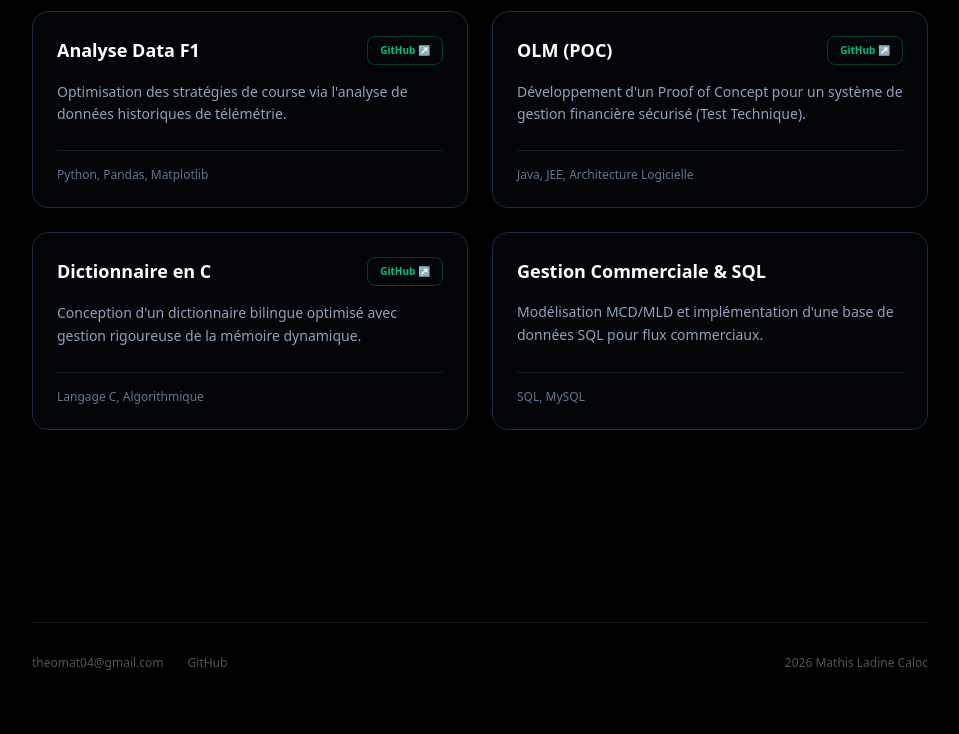
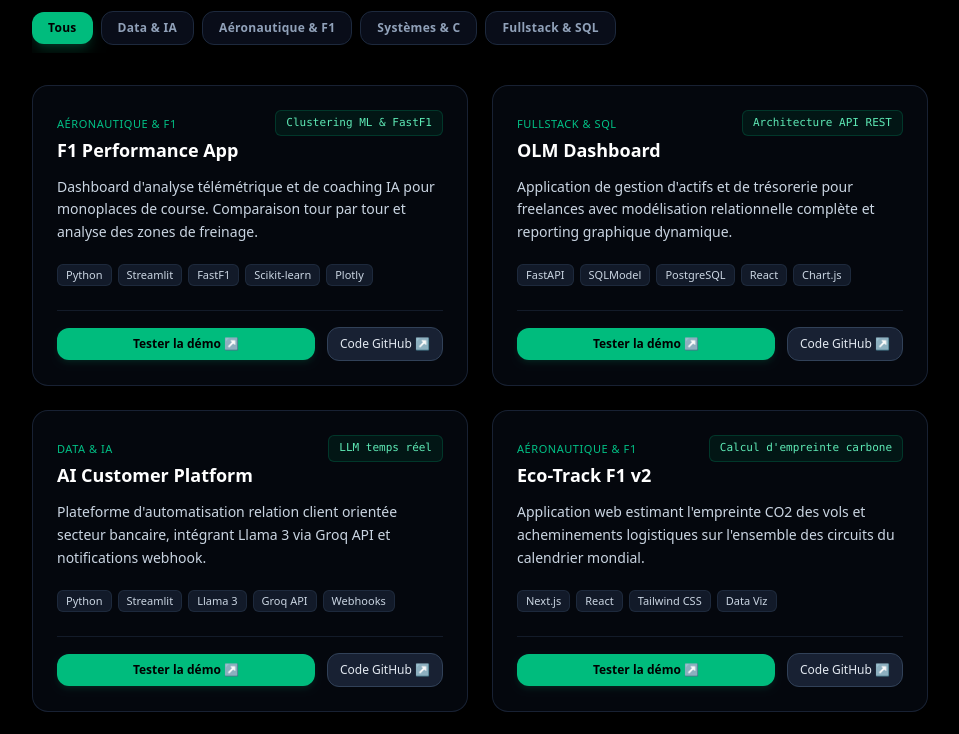
Before and after one commit to MathisLc25/cv-data-green, a Next.js app: page / in a window 1280 px wide. Shown: the part 1780-2514 px from the top of the page, without its empty margins (160-1119 px from the left). Built offline with nearby package versions, Linux system fonts and the light colour scheme.

Commit message:
feat: refonte visuelle des cartes projets avec filtres et accès demos

```diff
--- a/src/components/ProjectCard.tsx
+++ b/src/components/ProjectCard.tsx
@@ -1,66 +1,206 @@
 "use client";
 
-const projects = [
+import { useState } from "react";
+
+type ProjectCategory = "Tous" | "Data & IA" | "Aéronautique & F1" | "Systèmes & C" | "Fullstack & SQL";
+
+interface Project {
+  title: string;
+  category: "Data & IA" | "Aéronautique & F1" | "Systèmes & C" | "Fullstack & SQL";
+  desc: string;
+  metric?: string;
+  tech: string[];
+  github: string;
+  demo?: string;
+}
+
+const projects: Project[] = [
+  // --- TES PROJETS EXISTANTS & CLÉS ---
   {
-    title: "Analyse Data F1",
-    desc: "Optimisation des stratégies de course via l'analyse de données historiques de télémétrie.",
-    tech: "Python, Pandas, Matplotlib",
-    link: "https://github.com/MathisLc25/f1-tire-analysis"
+    title: "F1 Performance App",
+    category: "Aéronautique & F1",
+    metric: "Clustering ML & FastF1",
+    desc: "Dashboard d'analyse télémétrique et de coaching IA pour monoplaces de course. Comparaison tour par tour et analyse des zones de freinage.",
+    tech: ["Python", "Streamlit", "FastF1", "Scikit-learn", "Plotly"],
+    github: "https://github.com/MathisLc25/F1_Performance_App",
+    demo: "https://share.streamlit.io"
   },
   {
-    title: "OLM (POC)",
-    desc: "Développement d'un Proof of Concept pour un système de gestion financière sécurisé (Test Technique).",
-    tech: "Java, JEE, Architecture Logicielle",
-    link: "https://github.com/MathisLc25/JEECE-LedgerOne-Test-Technique"
+    title: "OLM Dashboard",
+    category: "Fullstack & SQL",
+    metric: "Architecture API REST",
+    desc: "Application de gestion d'actifs et de trésorerie pour freelances avec modélisation relationnelle complète et reporting graphique dynamique.",
+    tech: ["FastAPI", "SQLModel", "PostgreSQL", "React", "Chart.js"],
+    github: "https://github.com/MathisLc25/OLM-Dashboard",
+    demo: "https://olm-dashboard.vercel.app"
   },
   {
-    title: "Dictionnaire en C",
-    desc: "Conception d'un dictionnaire bilingue optimisé avec gestion rigoureuse de la mémoire dynamique.",
-    tech: "Langage C, Algorithmique",
-    link: "https://github.com/MathisLc25/Projet-C-"
+    title: "AI Customer Platform",
+    category: "Data & IA",
+    metric: "LLM temps réel",
+    desc: "Plateforme d'automatisation relation client orientée secteur bancaire, intégrant Llama 3 via Groq API et notifications webhook.",
+    tech: ["Python", "Streamlit", "Llama 3", "Groq API", "Webhooks"],
+    github: "https://github.com/MathisLc25/AI-customer",
+    demo: "https://ai-customer.streamlit.app"
   },
   {
-    title: "Gestion Commerciale & SQL",
-    desc: "Modélisation MCD/MLD et implémentation d'une base de données SQL pour flux commerciaux.",
-    tech: "SQL, MySQL",
-    link: "#"
+    title: "Eco-Track F1 v2",
+    category: "Aéronautique & F1",
+    metric: "Calcul d'empreinte carbone",
+    desc: "Application web estimant l'empreinte CO2 des vols et acheminements logistiques sur l'ensemble des circuits du calendrier mondial.",
+    tech: ["Next.js", "React", "Tailwind CSS", "Data Viz"],
+    github: "https://github.com/MathisLc25/eco-track-f1-v2",
+    demo: "https://eco-track-f1.vercel.app"
+  },
+  {
+    title: "Analyse Usure & Télémétrie F1",
+    category: "Data & IA",
+    metric: "Data Pipeline Pandas",
+    desc: "Modélisation statistique de la dégradation des gommes et calcul des stratégies optimales de pit-stop à partir de données historiques.",
+    tech: ["Python", "Pandas", "Matplotlib", "Seaborn"],
+    github: "https://github.com/MathisLc25/f1-tire-analysis"
+  },
+
+  // --- NOUVEAUX PROJETS STRATÉGIQUES (EMBARQUÉ, BANCAIRE C, SQL) ---
+  {
+    title: "Fast Banking Indexer (C)",
+    category: "Systèmes & C",
+    metric: "< 150 ms / 1M lignes",
+    desc: "Moteur d'indexation haute performance de flux financiers (logs de transactions). Utilisation de memory mapping (mmap) et hashmap custom. 0 fuite Valgrind.",
+    tech: ["Langage C", "Linux I/O", "mmap", "Valgrind", "Makefile"],
+    github: "https://github.com/MathisLc25/Projet-C-"
+  },
+  {
+    title: "Moniteur Télémétrie Embarqué",
+    category: "Systèmes & C",
+    metric: "Flux temps réel 100 Hz",
+    desc: "Acquisition et traitement de flux capteurs (vibrations, température) simulant un bus CAN aéronautique ou automobile avec détection de seuils critiques.",
+    tech: ["C / C++", "FreeRTOS", "Bus CAN / UART", "IoT"],
+    github: "https://github.com/MathisLc25"
+  },
+  {
+    title: "Aero ADS-B Flight Tracker",
+    category: "Aéronautique & F1",
+    metric: "Données spatiales temps réel",
+    desc: "Visualiseur de routes aériennes et logs radar avec calculs des profils d'altitude, de dérive et estimation de consommation carburant.",
+    tech: ["Python", "Mapbox / Leaflet", "GeoPandas", "Aéronautique"],
+    github: "https://github.com/MathisLc25"
+  },
+  {
+    title: "Data Warehouse & Requêtes Avancées",
+    category: "Fullstack & SQL",
+    metric: "Schéma en étoile (3NF)",
+    desc: "Modélisation MCD/MLD d'une architecture de données bancaires & retail. Requêtes analytiques complexes (Window Functions, CTE, Indexation).",
+    tech: ["PostgreSQL", "MySQL", "Database Design", "Optimisation SQL"],
+    github: "https://github.com/MathisLc25"
   }
 ];
 
+const categories: ProjectCategory[] = [
+  "Tous",
+  "Data & IA",
+  "Aéronautique & F1",
+  "Systèmes & C",
+  "Fullstack & SQL"
+];
+
 export default function ProjectSection() {
+  const [activeCategory, setActiveCategory] = useState<ProjectCategory>("Tous");
+
+  const filteredProjects = activeCategory === "Tous"
+    ? projects
+    : projects.filter((p) => p.category === activeCategory);
+
   return (
+    <div className="w-full space-y-8">
+      {/* Filtres par domaine */}
+      <div className="flex items-center gap-2 overflow-x-auto pb-2 scrollbar-none">
+        {categories.map((cat) => (
+          <button
+            key={cat}
+            onClick={() => setActiveCategory(cat)}
+            className={`px-4 py-2 rounded-xl text-xs font-semibold tracking-wide transition-all duration-200 whitespace-nowrap cursor-pointer ${
+              activeCategory === cat
+                ? "bg-emerald-500 text-black shadow-lg shadow-emerald-500/20"
+                : "bg-slate-900/60 text-slate-400 border border-slate-800 hover:border-slate-700 hover:text-white"
+            }`}
+          >
+            {cat}
+          </button>
+        ))}
+      </div>
+
+      {/* Grille des projets */}
       <div className="grid grid-cols-1 md:grid-cols-2 gap-6">
-      {projects.map((project) => (
+        {filteredProjects.map((project) => (
           <div
             key={project.title}
-          className="p-6 rounded-2xl border border-slate-800 bg-slate-900/20 hover:border-slate-700 hover:bg-slate-900/40 transition-all duration-300 group flex flex-col justify-between"
+            className="group relative flex flex-col justify-between p-6 rounded-2xl border border-slate-800/80 bg-slate-900/30 backdrop-blur-sm hover:border-emerald-500/40 hover:bg-slate-900/60 transition-all duration-300 shadow-sm hover:shadow-md hover:shadow-emerald-500/5"
           >
             <div>
-            <div className="flex justify-between items-start mb-4 gap-4">
-              <h3 className="text-lg font-semibold text-white group-hover:text-emerald-400 transition-colors">
+              {/* Entête de carte : Titre + Métrique */}
+              <div className="flex justify-between items-start gap-4 mb-3">
+                <div>
+                  <span className="text-[11px] font-medium tracking-wider text-emerald-400/90 uppercase">
+                    {project.category}
+                  </span>
+                  <h3 className="text-lg font-bold text-white group-hover:text-emerald-400 transition-colors mt-0.5">
                     {project.title}
                   </h3>
-              {project.link !== "#" && (
+                </div>
+
+                {project.metric && (
+                  <span className="text-[11px] font-mono px-2.5 py-1 rounded-md bg-emerald-950/40 text-emerald-300 border border-emerald-500/20 whitespace-nowrap">
+                    {project.metric}
+                  </span>
+                )}
+              </div>
+
+              {/* Description synthétique pensée pour les RH */}
+              <p className="text-slate-300 text-sm mb-5 leading-relaxed font-normal">
+                {project.desc}
+              </p>
+
+              {/* Badges Technos */}
+              <div className="flex flex-wrap gap-1.5 mb-6">
+                {project.tech.map((t) => (
+                  <span
+                    key={t}
+                    className="px-2 py-0.5 rounded-md bg-slate-800/60 border border-slate-700/40 text-slate-300 text-[11px]"
+                  >
+                    {t}
+                  </span>
+                ))}
+              </div>
+            </div>
+
+            {/* Barre d'action : Démo RH + GitHub */}
+            <div className="flex items-center gap-3 pt-4 border-t border-slate-800/60">
+              {project.demo && (
                 <a
-                  href={project.link}
+                  href={project.demo}
                   target="_blank"
                   rel="noopener noreferrer"
-                  className="text-[10px] font-semibold border border-emerald-500/30 px-3 py-1.5 rounded-lg text-emerald-500 hover:bg-emerald-500 hover:text-white transition-colors whitespace-nowrap shadow-sm"
+                  className="flex-1 inline-flex items-center justify-center gap-1 px-3 py-2 rounded-xl text-xs font-semibold bg-emerald-500 text-black hover:bg-emerald-400 transition-colors shadow-md shadow-emerald-500/10"
                 >
-                  GitHub ↗
+                  Tester la démo ↗
                 </a>
               )}
+
+              <a
+                href={project.github}
+                target="_blank"
+                rel="noopener noreferrer"
+                className={`inline-flex items-center justify-center gap-1.5 px-3 py-2 rounded-xl text-xs font-medium border border-slate-700 bg-slate-800/80 text-slate-200 hover:text-white hover:bg-slate-700 transition-all ${
+                  !project.demo ? "w-full" : ""
+                }`}
+              >
+                Code GitHub ↗
+              </a>
             </div>
-            <p className="text-slate-400 text-sm mb-6 font-normal leading-relaxed">
-              {project.desc}
-            </p>
-          </div>
-
-          <p className="text-xs font-medium text-slate-500 border-t border-slate-800/60 pt-4">
-            {project.tech}
-          </p>
           </div>
         ))}
       </div>
+    </div>
   );
 }
```
Lines whose indentation alone changed are shown as unchanged.
